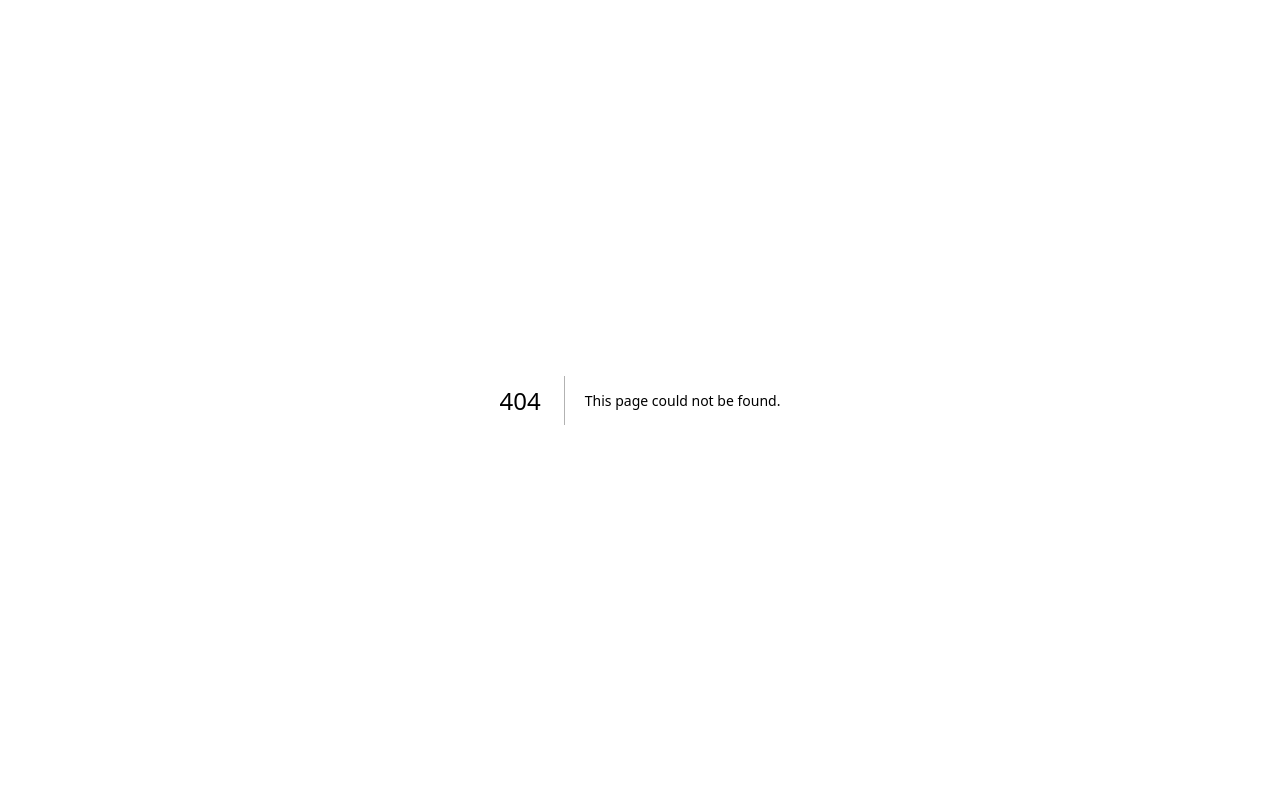
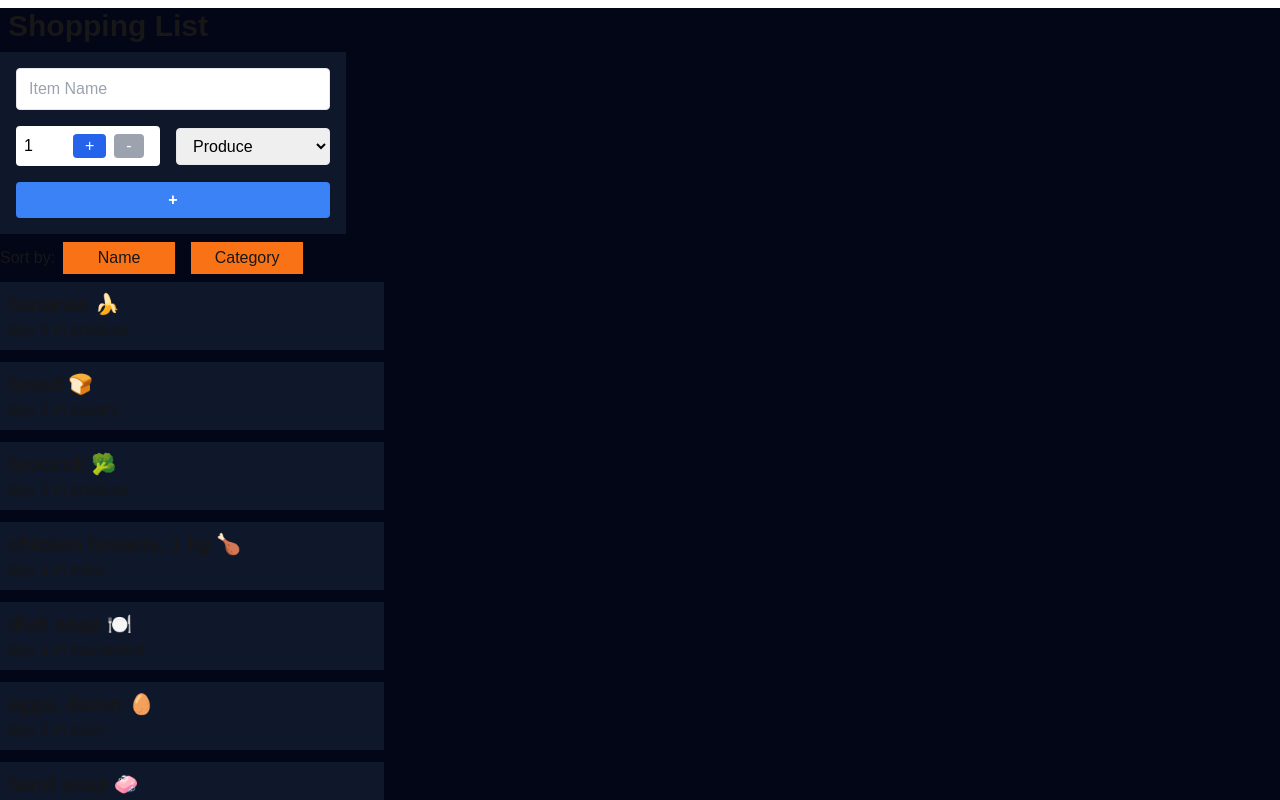
Before and after one commit to TTMac135/cprg306-assignments, a Next.js app: page /week-7 in a window 1280 px wide. Before the commit this address had no page. Shown: the top 800 px of the page. Built offline with nearby package versions, Linux system fonts and the light colour scheme.

Commit message:
Week-7 Completed

```diff
--- a/app/page.js
+++ b/app/page.js
@@ -16,7 +16,7 @@ export default function Home() {
             <li><Link href="/week-4">Week 4 Assignment</Link></li>
             <li><Link href="/week-5">Week 5 Assignment</Link></li>
             <li><Link href="/week-6">Week 6 Assignment</Link></li>
-            <li><Link href="/week-7">Week 7 Assignment (N/A)</Link></li>
+            <li><Link href="/week-7">Week 7 Assignment</Link></li>
             <li><Link href="/week-8">Week 8 Assignment (N/A)</Link></li>
             <li><Link href="/week-9">Week 9 Assignment (N/A)</Link></li>
             <li><Link href="/week-10">Week 10 Assignment (N/A)</Link></li>
--- /dev/null
+++ b/app/week-7/item-list.js
@@ -0,0 +1,42 @@
+"use client";
+import { useState } from "react";
+import Item from "./item";
+import items from "./items.json";
+
+export default function ItemList({ items }) {
+
+  const [sortBy, setSortBy] = useState("name");
+  const itemArray = [...items];
+
+  itemArray.sort((a, b) => {
+    if (sortBy === "name") {
+      return a.name.localeCompare(b.name);
+    }
+
+    else if (sortBy === "category")
+    {
+      return a.category.localeCompare(b.category);
+    }
+    return 0;
+  });
+
+  const handleNameSort = () => setSortBy("name");
+  const handleCategorySort = () => setSortBy("category");
+
+  const NameSorted = sortBy === "name";
+  const CategorySorted = sortBy === "category";
+
+  return(
+    <main>
+      <div>
+        <label>Sort by:</label>
+        <button onClick={handleNameSort} className={`bg-orange-500 hover:bg-orange-700 p-1 m-2 w-28 ${NameSorted}`}>Name</button>
+        <button onClick={handleCategorySort} className={`bg-orange-500 hover:bg-orange-700 p-1 m-2 w-28 ${CategorySorted}`}>Category</button>
+      </div>
+
+      <section>
+        {itemArray.map((item) => (<Item item={item} key={item.id} />))}
+      </section>
+    </main>
+  )
+}
--- /dev/null
+++ b/app/week-7/item.js
@@ -0,0 +1,10 @@
+export default function Item({item}) {
+  return (
+    <div>
+      <ul className="bg-slate-900 p-2 max-w-sm mb-3">
+        <li className="text-xl font-bold">{item.name}</li>
+        <li>Buy {item.quantity} in {item.category}</li>
+      </ul>
+    </div>
+  )
+}
--- /dev/null
+++ b/app/week-7/items.json
@@ -0,0 +1,74 @@
+[
+  {
+    "id": "1h2GJKH12gkHG31h1H",
+    "name": "milk, 4 L 🥛",
+    "quantity": 1,
+    "category": "dairy"
+  },
+  {
+    "id": "2KJH3k2j3H1k2J3K1H",
+    "name": "bread 🍞",
+    "quantity": 2,
+    "category": "bakery"
+  },
+  {
+    "id": "3h2KJH3k2j3H1k2J3",
+    "name": "eggs, dozen 🥚",
+    "quantity": 2,
+    "category": "dairy"
+  },
+  {
+    "id": "4k2J3K1H2GJKH12gk",
+    "name": "bananas 🍌",
+    "quantity": 6,
+    "category": "produce"
+  },
+  {
+    "id": "5H1h1H2KJH3k2j3H",
+    "name": "broccoli 🥦",
+    "quantity": 3,
+    "category": "produce"
+  },
+  {
+    "id": "6H1k2J3K1H2GJKH1",
+    "name": "chicken breasts, 1 kg 🍗",
+    "quantity": 1,
+    "category": "meat"
+  },
+  {
+    "id": "7gkHG31h1H2KJH3k",
+    "name": "pasta sauce 🍝",
+    "quantity": 3,
+    "category": "canned goods"
+  },
+  {
+    "id": "8j3H1k2J3K1H2GJK",
+    "name": "spaghetti, 454 g 🍝",
+    "quantity": 2,
+    "category": "dry goods"
+  },
+  {
+    "id": "9H12gkHG31h1H2KJ",
+    "name": "toilet paper, 12 pack 🧻",
+    "quantity": 1,
+    "category": "household"
+  },
+  {
+    "id": "10H3k2j3H1k2J3K1",
+    "name": "paper towels, 6 pack",
+    "quantity": 1,
+    "category": "household"
+  },
+  {
+    "id": "11k2J3K1H2GJKH12",
+    "name": "dish soap 🍽️",
+    "quantity": 1,
+    "category": "household"
+  },
+  {
+    "id": "12GJKH12gkHG31h1",
+    "name": "hand soap 🧼",
+    "quantity": 4,
+    "category": "household"
+  }
+]
--- /dev/null
+++ b/app/week-7/new-item.js
@@ -0,0 +1,87 @@
+"use client";
+import { useState } from "react";
+
+export default function NewItem({ onAddItem }) {
+
+  const [quantity, setQuantity] = useState(1);
+  const [name, setName] = useState("");
+  const [category, setCategory] = useState("Produce");
+
+  const handleSubmit = (event) => {
+    event.preventDefault();
+
+    const NewItems = {
+      name,
+      quantity,
+      category,
+    };
+
+    console.log(NewItems);
+
+    onAddItem(NewItems);
+
+    setName("");
+    setQuantity(1);
+    setCategory("Produce");
+
+  }
+
+  const increment = (event) => {
+    event.preventDefault();
+    setQuantity(quantity + 1);
+  }
+
+  const decrement = (event) => {
+    event.preventDefault();
+    setQuantity(quantity - 1);
+  }
+
+  let btnStyles = "bg-blue-600 text-white rounded px-3 mr-2 hover:bg-blue-400 active:bg-yellow-500 disabled:bg-gray-400"
+
+
+  return (
+    <main className="inline-flex items-center justify-center bg-slate-900">
+      <form className="max-w-md p-4" onSubmit={handleSubmit}>
+        <div>
+          <input type="text"
+            value={name}
+            onChange={(nameChange) => setName(nameChange.target.value)}
+            placeholder="Item Name"
+            required
+            className="text-black border rounded py-2 px-3 mb-4 w-full "
+          />
+
+          <div className="flex items-center mb-4">
+            <div className="flex text-black bg-white p-2 w-36 rounded mr-4">
+              <p className="mr-10">{quantity}</p>
+              <button className={btnStyles} onClick={increment} disabled = {quantity >= 20}>+</button>
+              <button className={btnStyles} onClick={decrement} disabled = {quantity <= 1}>-</button>
+            </div>
+
+            <select type='text'
+              value={category}
+              onChange={(categoryChange) => setCategory(categoryChange.target.value)}
+              className="text-black border rounded w-half py-2 px-3"
+              required>
+                <option value="Produce">Produce</option>
+                <option value="Dairy">Dairy</option>
+                <option value="Bakery">Bakery</option>
+                <option value="Meat">Meat</option>
+                <option value="Frozen">Frozen Foods</option>
+                <option value="Canned">Canned Goods</option>
+                <option value="Dry">Dry Goods</option>
+                <option value="Beverages">Beverages</option>
+                <option value="Snacks">Snacks</option>
+                <option value="Household">Household</option>
+                <option value="Other">Other</option>
+            </select>
+          </div>
+
+          <div>
+            <button className="bg-blue-500 text-white font-bold rounded w-full py-2 px-3 leading-tight" type="submit">+</button>
+          </div>
+        </div>
+      </form>
+    </main>
+  );
+};
--- /dev/null
+++ b/app/week-7/page.js
@@ -0,0 +1,20 @@
+"use client";
+import { useState } from "react";
+import Itemlist from "./item-list";
+import Newitem2 from "./new-item";
+import itemsData from './items.json';
+
+export default function Page(){
+
+  const [items, setItems] = useState(itemsData);
+
+  const handleAddItem = (Newitem2) => {setItems([...items, Newitem2])};
+
+  return (
+    <main className="bg-slate-950">
+      <h1 className="text-3xl font-bold m-2">Shopping List</h1>
+      <Newitem2 onAddItem={handleAddItem} />
+      <Itemlist items={items}/>
+    </main>
+  )
+}
```
